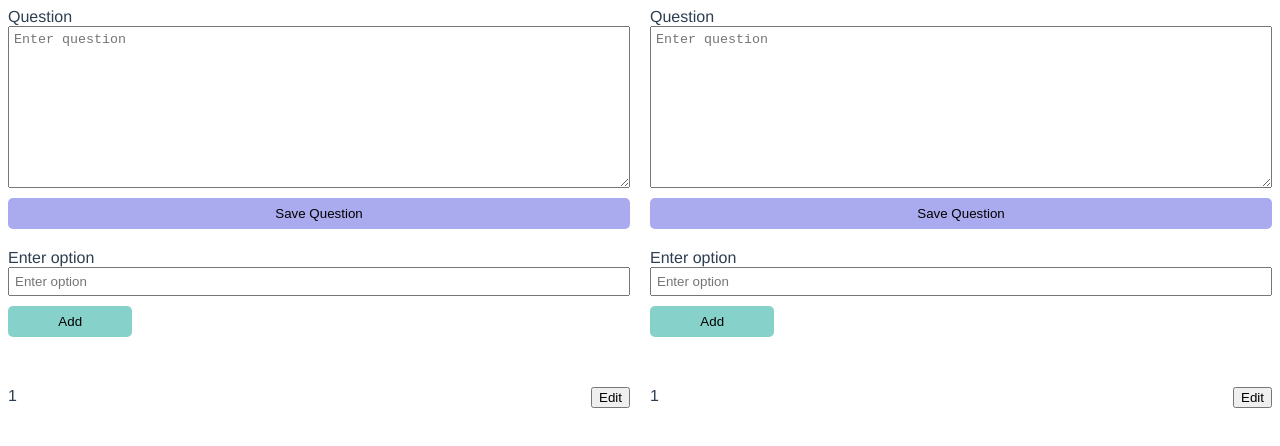
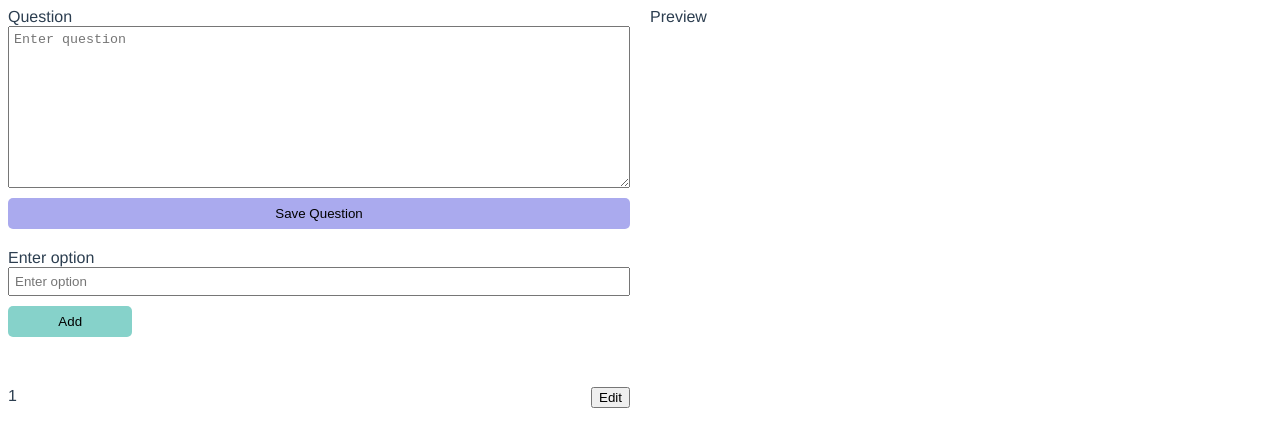
Before and after one commit to emodatt08/multiple-questions-vue, a Vue app: page / in a window 1280 px wide. Shown: the top 446 px of the page. Built offline with nearby package versions, Linux system fonts and the light colour scheme.

Commit message:
Updated question component Added base preview component

```diff
--- a/src/App.vue
+++ b/src/App.vue
@@ -1,16 +1,19 @@
 <template>
   <div id="app">
-    <QuestionWidget />
-    <QuestionWidget />
+    <div style="width: 50%"><QuestionWidget /></div>
+    <div style="width: 50%"><Preview /></div>
   </div>
 </template>
 
 <script>
 import QuestionWidget from './QuestionWidget'
+import Preview from './Preview'
+
 export default {
   name: 'App',
   components: {
-    QuestionWidget
+    QuestionWidget,
+    Preview
   }
 }
 </script>
--- /dev/null
+++ b/src/Preview/index.vue
@@ -0,0 +1,11 @@
+<template>
+  <div>
+    Preview
+  </div>
+</template>
+
+<script>
+  export default {
+    name: 'Preview'
+  }
+</script>
--- a/src/QuestionWidget/index.vue
+++ b/src/QuestionWidget/index.vue
@@ -1,5 +1,5 @@
 <template>
-  <div style="width: 100%;">
+  <div>
     <Question />
     <Options />
   </div>
```
